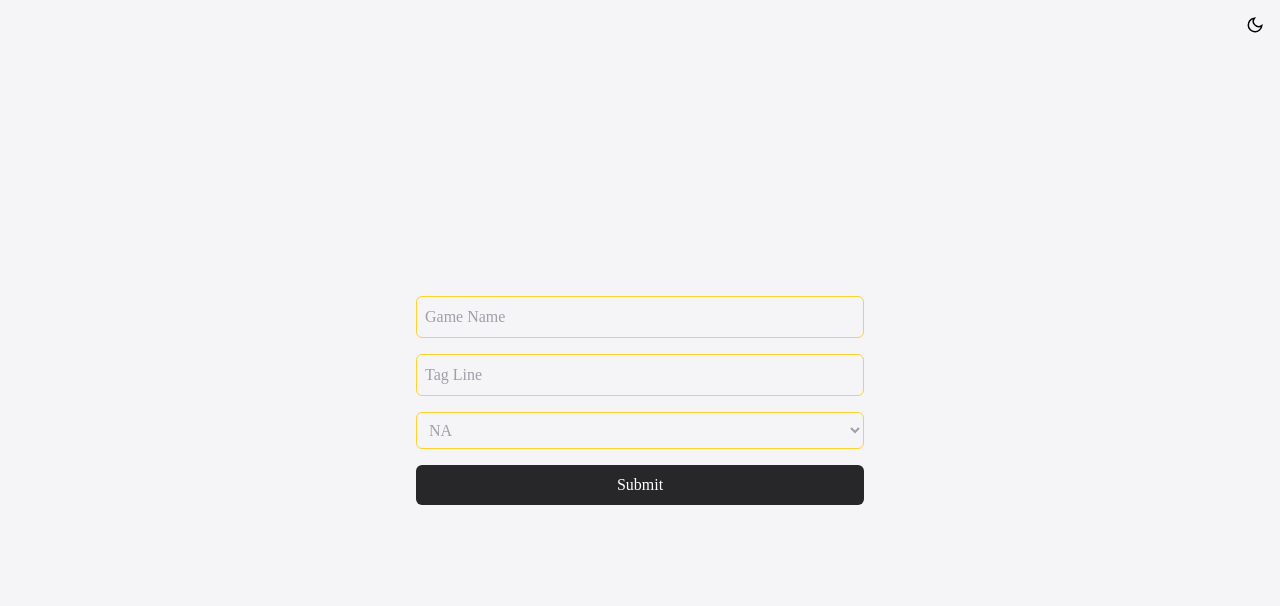
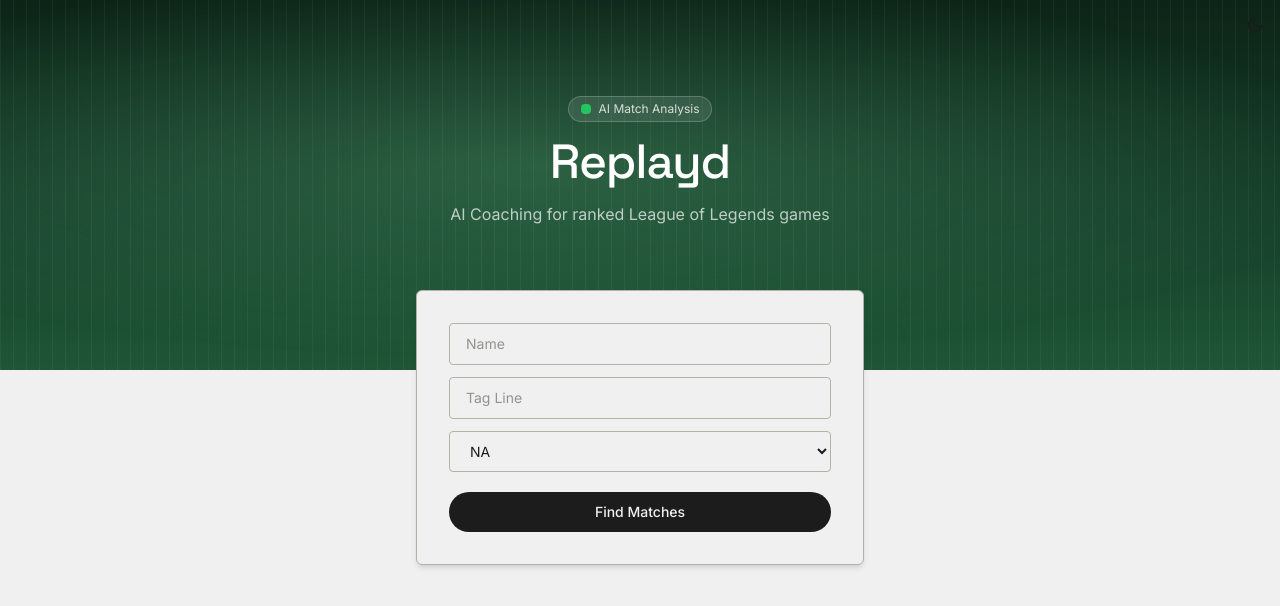
Before and after one commit to JohnnySprit/Replayd, a Next.js app: page / in a window 1280 px wide. Shown: the top 606 px of the page. Built offline with nearby package versions, Linux system fonts and the light colour scheme.

Commit message:
visual overhaul with new typography and styling

```diff
--- a/app/globals.css
+++ b/app/globals.css
@@ -2,13 +2,76 @@
 @custom-variant dark (&:where(.dark, .dark *));
 
 :root {
-    --bg-page: #f5f5f7;
+    --bg-page: #f0f0f0;
+    --bg-card: #f0f0f0;
+    --text-primary: #1c1c1c;
+    --text-muted: #93928f;
+    --border: #b4b1a6;
+    --accent: #193827;
+    --accent-bright: #23c55f;
 }
 
 .dark {
-    --bg-page: #18181b;
+    --bg-page: #1c1c1c;
+    --bg-card: #262625;
+    --text-primary: #fafaf9;
+    --text-muted: #a3a29e;
+    --border: #3a3936;
+    --accent: #306b4b;
+    --accent-bright: #4ade80;
 }
 
 body {
-    font-family: "Times New Roman", Times, serif;
+    background-color: var(--bg-page);
+    color: var(--text-primary);
+    font-family: var(--font-body), sans-serif;
 }
+
+h1, h2, h3 {
+    font-family: var(--font-display), var(--font-body), sans-serif;
+}
+
+/* Kubera-style hero: deep green gradient, vertical ribs, drifting light sweep */
+.hero-bg {
+    position: relative;
+    overflow: hidden;
+    background: linear-gradient(180deg, #0c2417 0%, #16402a 60%, #1f5636 100%);
+}
+
+.hero-bg::before {
+    content: "";
+    position: absolute;
+    inset: -40%;
+    background: radial-gradient(ellipse 50% 40% at 50% 50%, rgba(134, 239, 172, 0.22), transparent 70%);
+    animation: hero-sweep 14s ease-in-out infinite alternate;
+    pointer-events: none;
+}
+
+.hero-bg::after {
+    content: "";
+    position: absolute;
+    inset: 0;
+    background: repeating-linear-gradient(
+        90deg,
+        rgba(255, 255, 255, 0.05) 0px,
+        rgba(255, 255, 255, 0.05) 1px,
+        transparent 1px,
+        transparent 13px
+    );
+    pointer-events: none;
+}
+
+@keyframes hero-sweep {
+    from {
+        transform: translate(-12%, -8%) scale(1);
+    }
+    to {
+        transform: translate(12%, 8%) scale(1.15);
+    }
+}
+
+@media (prefers-reduced-motion: reduce) {
+    .hero-bg::before {
+        animation: none;
+    }
+}
--- a/app/layout.tsx
+++ b/app/layout.tsx
@@ -1,7 +1,11 @@
 import type { Metadata } from "next";
+import { Inter, Space_Grotesk } from "next/font/google";
 import { ThemeProvider } from "next-themes";
 import { ThemeToggle } from "@/components/ui/ThemeToggle";
 import "./globals.css";
+
+const inter = Inter({ subsets: ["latin"], variable: "--font-body" });
+const spaceGrotesk = Space_Grotesk({ subsets: ["latin"], variable: "--font-display" });
 
 export const metadata: Metadata = {
   title: "Replayd",
@@ -19,7 +23,7 @@ export default function RootLayout({
       className="h-full antialiased"
       suppressHydrationWarning
     >
-      <body className="min-h-full flex flex-col">
+      <body className={`${inter.variable} ${spaceGrotesk.variable} min-h-full flex flex-col`}>
         <ThemeProvider attribute="class" defaultTheme="system">
           <div className="fixed top-4 right-4 z-50">
             <ThemeToggle />
--- a/app/page.tsx
+++ b/app/page.tsx
@@ -95,8 +95,8 @@ export default function Home() {
       {!result && !isLoading && matchPreviews && <MatchList matchPreviews={matchPreviews} onSelect={handleSelectMatch} />}
       {isLoading && (
         <div className="flex flex-col items-center justify-center h-screen gap-4 bg-[var(--bg-page)]">
-          <div className="w-10 h-10 border-4 border-zinc-700 border-t-amber-500 rounded-full animate-spin bg-[var(--bg-page)]" />
-          <p className="text-zinc-400 bg-[var(--bg-page)]">{loadingMessages[messageIndex]}</p>
+          <div className="w-10 h-10 border-4 border-[var(--border)] border-t-[var(--accent)] rounded-full animate-spin bg-[var(--bg-page)]" />
+          <p className="text-[var(--text-muted)] bg-[var(--bg-page)]">{loadingMessages[messageIndex]}</p>
         </div>
       )}
       {result && <Report matchId={result.matchId} player={result.player} report={result.report} />}
--- a/components/MatchForm.tsx
+++ b/components/MatchForm.tsx
@@ -2,7 +2,7 @@
 
 import { useState } from 'react'
 
-const inputStyles = "w-full max-w-md p-2 border border-amber-300 rounded-md text-zinc-400 placeholder:text-zinc-400"
+const inputStyles = "w-full px-4 py-2.5 border border-[var(--border)] rounded-sm text-sm text-[var(--text-primary)] placeholder:text-[var(--text-muted)] bg-[var(--bg-page)] focus:outline-none focus:border-[var(--accent)] transition-colors"
 
 interface MatchFormProps {
     onSubmit: (gameName: string, tagLine: string, region: string) => void
@@ -25,10 +25,21 @@ export default function MatchForm({ onSubmit, error }: MatchFormProps) {
     }
 
     return (
-        <div className="flex flex-col gap-4 items-center justify-center h-screen">
+        <div className="min-h-screen flex flex-col">
+            <div className="hero-bg flex flex-col items-center gap-4 px-4 pt-24 pb-36 text-center">
+                <span className="relative z-10 inline-flex items-center gap-2 px-3 py-1 border border-white/20 rounded-full bg-white/10 text-xs text-white/80">
+                    <span className="w-2.5 h-2.5 bg-[var(--accent-bright)] rounded-sm" />
+                    AI Match Analysis
+                </span>
+                <h1 className="relative z-10 text-5xl font-medium tracking-tight text-white">Replayd</h1>
+                <p className="relative z-10 text-base text-white/70 max-w-sm">
+                    AI Coaching for ranked League of Legends games
+                </p>
+            </div>
+            <div className="w-full max-w-md mx-auto -mt-20 mb-24 relative z-10 flex flex-col gap-3 p-8 rounded-md bg-[var(--bg-card)] border border-[var(--border)] shadow-md">
                 <input
                     className={inputStyles}
-                placeholder="Game Name"
+                    placeholder="Name"
                     value={gameName}
                     onChange={(e) => setGameName(e.target.value)}
                 />
@@ -48,13 +59,14 @@ export default function MatchForm({ onSubmit, error }: MatchFormProps) {
                     <option value="BR">BR</option>
                 </select>
                 {(validationError || error) && (
-                <p className="text-red-500 text-center">{validationError || error}</p>
+                    <p className="text-red-500 text-sm text-center">{validationError || error}</p>
                 )}
                 <button type="button" onClick={handleSubmit}
-                className="w-full max-w-md p-2 text-white rounded-md bg-zinc-800 hover:bg-zinc-700"
+                    className="w-full mt-2 px-4 py-2.5 rounded-full bg-[var(--text-primary)] text-[var(--bg-page)] text-sm font-medium hover:opacity-90 transition-opacity"
                 >
-                Submit
+                    Find Matches
                 </button>
+            </div>
         </div>
     )
 }
--- a/components/MatchList.tsx
+++ b/components/MatchList.tsx
@@ -1,9 +1,6 @@
 'use client'
 
-import { useState } from 'react'
 import { MatchPreview } from '@/lib/trimmer'
-
-const inputStyles = "w-full max-w-md p-2 border border-amber-300 rounded-md text-zinc-400 placeholder:text-zinc-400"
 
 interface MatchListProps {
     matchPreviews: MatchPreview[]
@@ -12,15 +9,43 @@ interface MatchListProps {
 
 export default function MatchList({ matchPreviews, onSelect }: MatchListProps) {
     return (
-        <div className={inputStyles}>
-            {matchPreviews.map((match) => (
-                <div key={match.matchId}>
-                    <h2>{match.champion}</h2>
-                    <p>{match.win ? 'Win' : 'Loss'}</p>
-                    <p>{match.kills} kills, {match.deaths} deaths, {match.assists} assists</p>
-                    <button onClick={() => onSelect(match.matchId)}>Select</button>
-                </div>
-            ))}
+        <div className="max-w-2xl mx-auto px-4 py-16">
+            <div className="flex flex-col items-center gap-2 mb-10 text-center">
+                <h1 className="text-3xl font-medium tracking-tight text-[var(--text-primary)]">Recent Matches</h1>
+                <p className="text-sm text-[var(--text-muted)]">Pick a recent game to generate your coaching report</p>
+            </div>
+            <div className="flex flex-col gap-3">
+                {matchPreviews.map((match) => (
+                    <div
+                        key={match.matchId}
+                        className="flex items-center justify-between gap-4 p-5 rounded-2xl bg-[var(--bg-card)] border border-[var(--border)] shadow-sm"
+                    >
+                        <div className="flex flex-col gap-1.5">
+                            <div className="flex items-center gap-3">
+                                <h2 className="text-base font-medium text-[var(--text-primary)]">{match.champion}</h2>
+                                <span
+                                    className={`px-2.5 py-0.5 rounded-full text-xs font-medium ${
+                                        match.win
+                                            ? 'bg-green-500/10 text-green-600 dark:text-green-400'
+                                            : 'bg-red-500/10 text-red-600 dark:text-red-400'
+                                    }`}
+                                >
+                                    {match.win ? 'Win' : 'Loss'}
+                                </span>
+                            </div>
+                            <p className="text-sm text-[var(--text-muted)]">
+                                {match.kills} / {match.deaths} / {match.assists} KDA
+                            </p>
+                        </div>
+                        <button
+                            onClick={() => onSelect(match.matchId)}
+                            className="shrink-0 px-5 py-2 rounded-full bg-[var(--text-primary)] text-[var(--bg-page)] text-sm font-medium hover:opacity-85 transition-opacity"
+                        >
+                            Analyze
+                        </button>
+                    </div>
+                ))}
+            </div>
         </div>
     )
 }
```
Also changed, not shown: components/Report.tsx (+28 -7 lines). Lines whose indentation alone changed are shown as unchanged.
